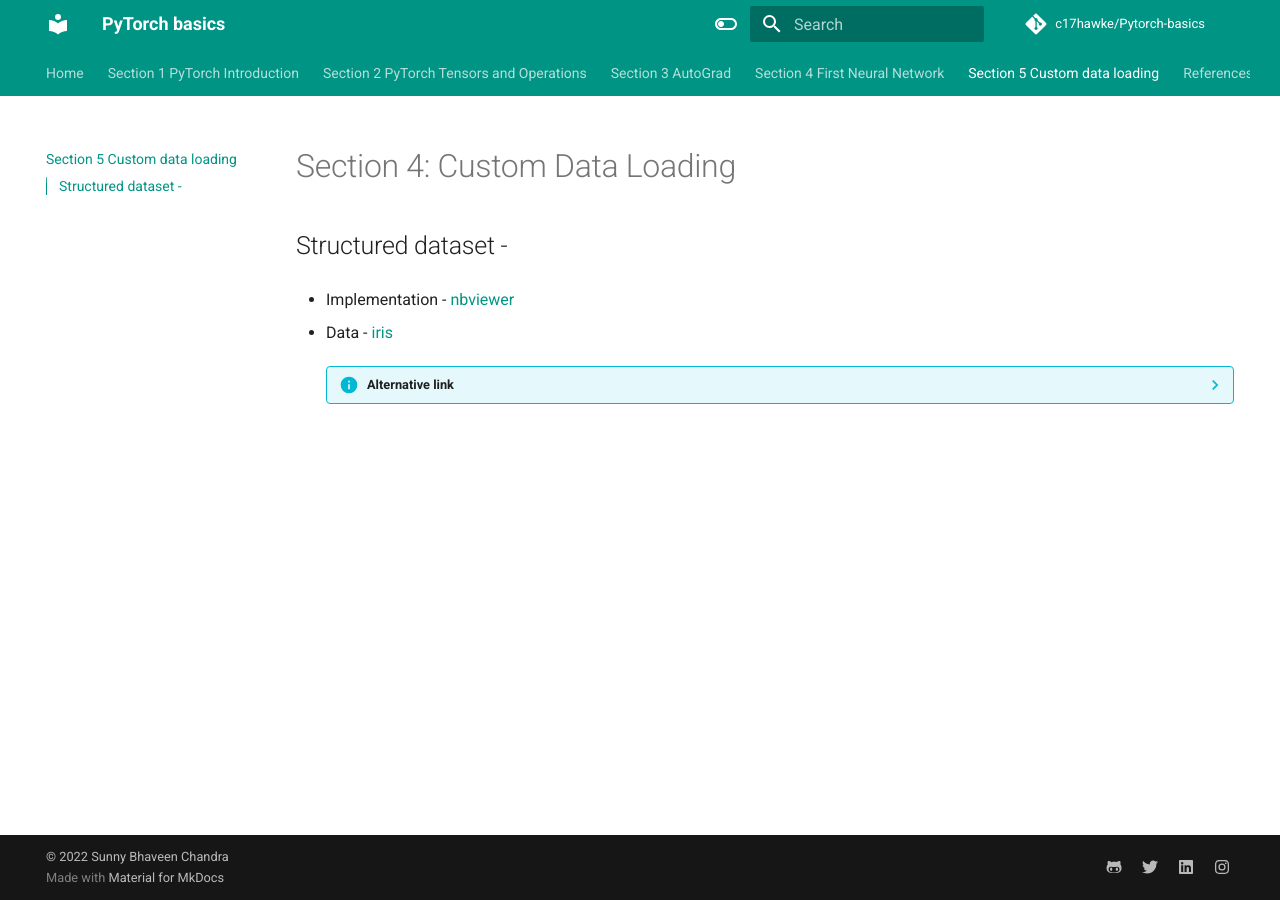
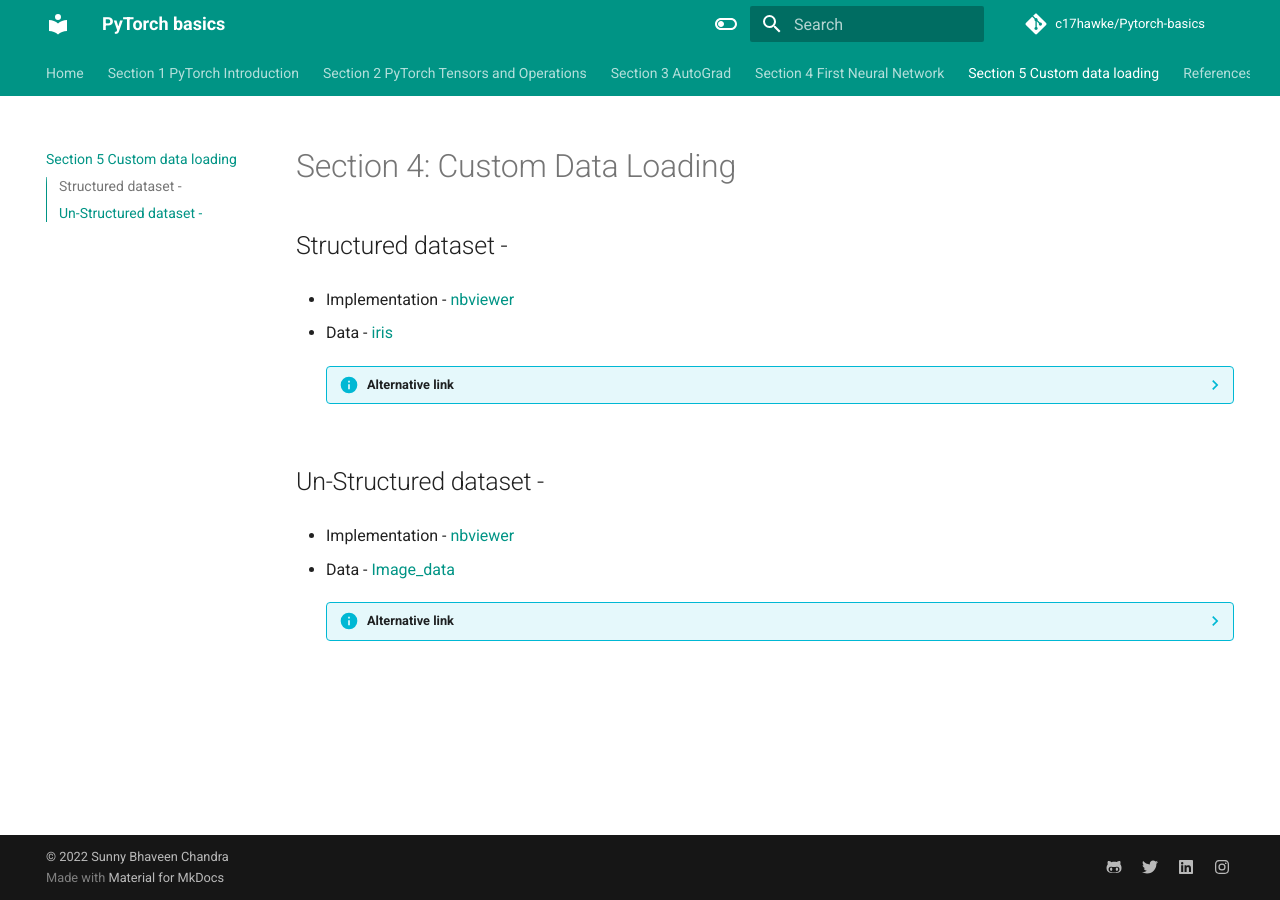
Before and after one commit to c17hawke/Pytorch-basics, an MkDocs documentation site: the page built from docs/Section_005_Custom_data_loading.md, in a window 1280 px wide. Built offline with MkDocs 1.6.1 and Material for MkDocs 9.7.7, drawn with Linux system fonts in a browser that asks for light colours; comment, search, counter and statistics services are not loaded.

Commit message:
doc update 05.02

```diff
--- a/docs/Section_005_Custom_data_loading.md
+++ b/docs/Section_005_Custom_data_loading.md
@@ -8,3 +8,12 @@
 
     ??? info "Alternative link"
         Alternative link - [source repository](https://github.com/c17hawke/Pytorch-basics/blob/main/codebase/05.01_Custom%20data%20loading%20for%20structured.ipynb)
+
+## Un-Structured dataset -
+
+* Implementation - [nbviewer](http://nbviewer.org/github/c17hawke/Pytorch-basics/blob/main/codebase/05.01_Custom%20data%20loading%20for%20structured.ipynb)
+
+* Data - [Image_data](https://github.com/c17hawke/Pytorch-basics/blob/main/codebase/Data/img_data)
+
+    ??? info "Alternative link"
+        Alternative link - [source repository](https://github.com/c17hawke/Pytorch-basics/blob/main/codebase/05.02_Custom%20data%20loading%20for%20Ustructured.ipynb)
```
